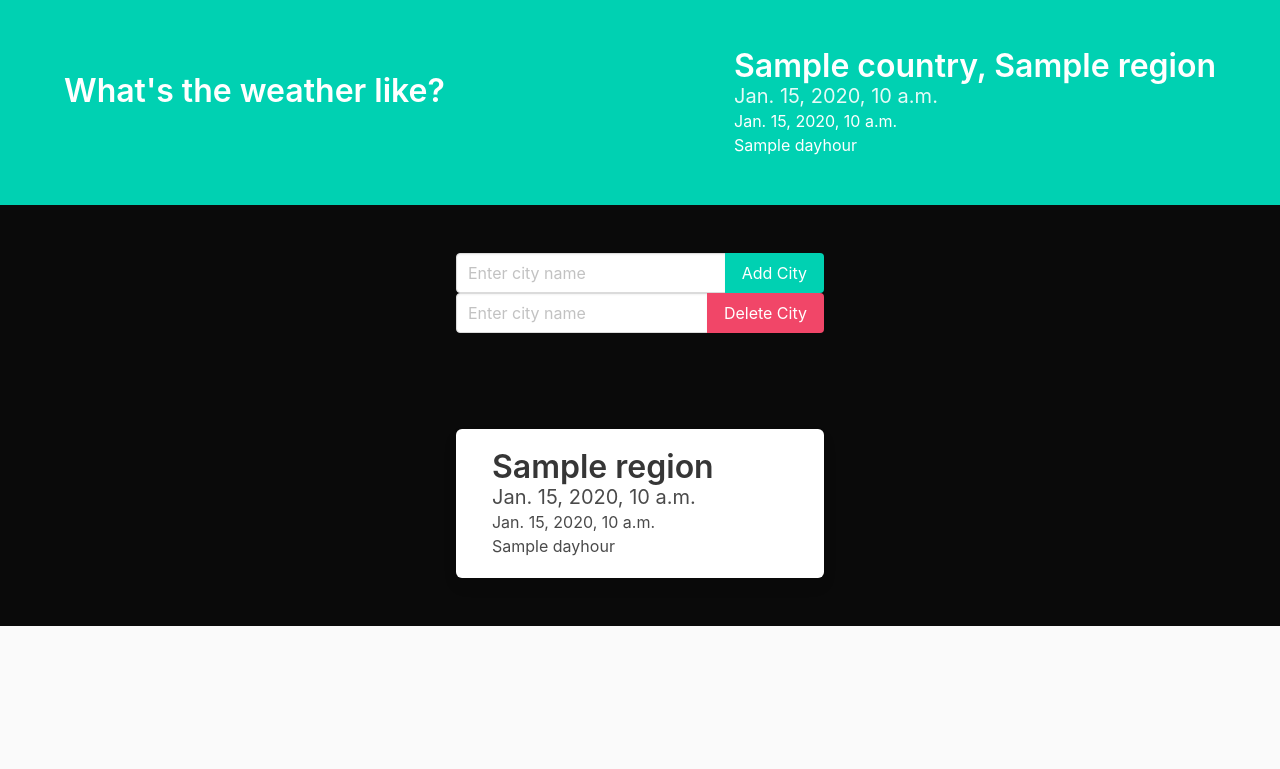
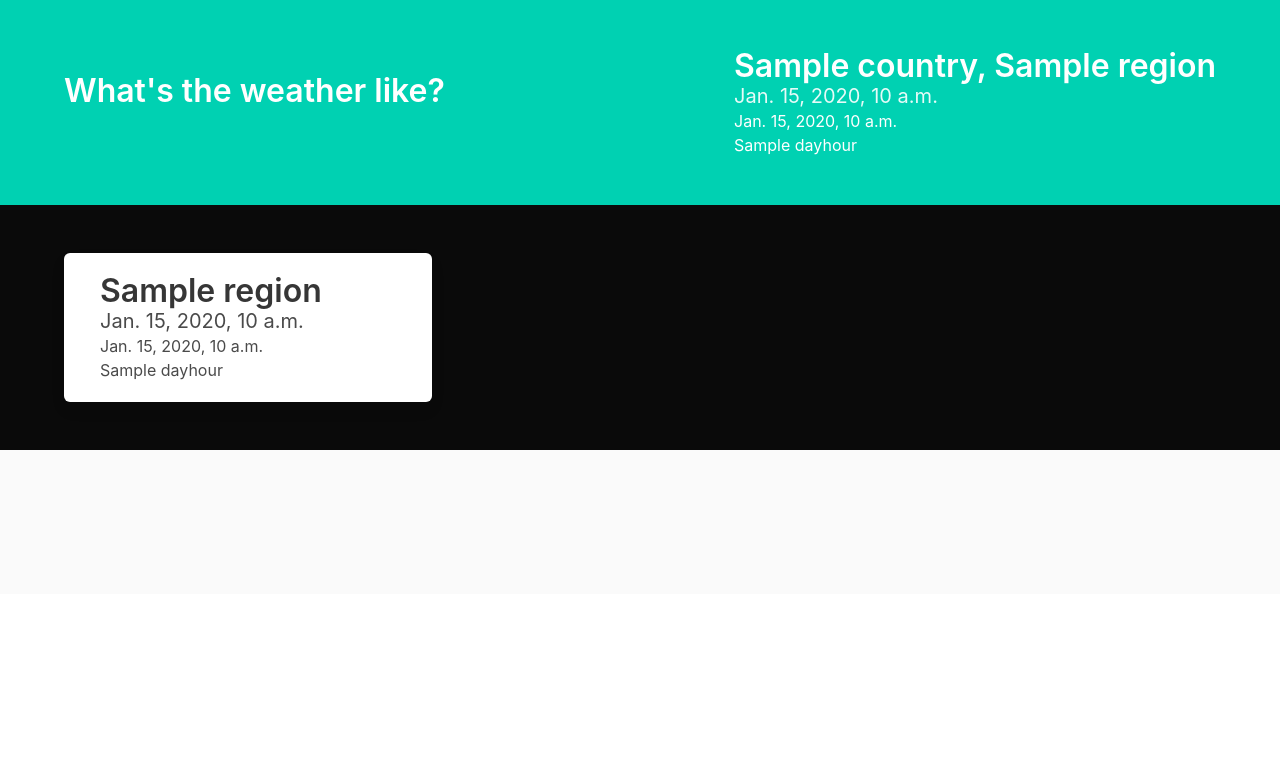
Before and after one commit to Didipaldidi/Weather-App-with-Django-Python, a Django app: template weatherApp/app/weather/templates/weather/index.html in a window 1280 px wide. Shown: the top 769 px of the page. Run offline with Django 4.2, Linux system fonts and the light colour scheme; the template is opened without the code that fills it: most values are stand-ins (such as "Sample title", 1, 10 or a date in 2020); some libraries are stand-ins or nearby versions.

Commit message:
make the city to be displayed in rows

```diff
--- a/weatherApp/app/weather/templates/weather/index.html
+++ b/weatherApp/app/weather/templates/weather/index.html
@@ -30,42 +30,9 @@
     </section>
     <section class="section has-background-black">
         <div class="container">
-            <div class="columns">
-                <div class="column is-offset-4 is-4">
-                    <!-- Add City Form -->
-                    <form method="POST" action="{% url 'add_city' %}">
-                        {% csrf_token %}
-                        <div class="field has-addons">
-                            <div class="control is-expanded">
-                                <input class="input" type="text" name="name" placeholder="Enter city name">
-                            </div>
-                            <div class="control">
-                                <button class="button is-primary is-fullwidth">Add City</button>
-                            </div>
-                        </div>
-                    </form>
-
-                    <!-- Delete City Form -->
-                    <form method="POST" action="{% url 'delete_city' %}">
-                        {% csrf_token %}
-                        <div class="field has-addons">
-                            <div class="control is-expanded">
-                                <input class="input" type="text" name="name" placeholder="Enter city name">
-                            </div>
-                            <div class="control">
-                                <button class="button is-danger is-fullwidth">Delete City</button>
-                            </div>
-                        </div>
-                    </form>
-                </div>
-            </div>
-        </div>
-    </section>
-    <section class="section has-background-black">
-        <div class="container">
-            <div class="columns">
-                <div class="column is-offset-4 is-4">
+            <div class="columns is-multiline">
                 {% for weather in ls_of_weather %}
+                <div class="column is-4">
                     <div class="box">
                         <article class="media">
                             <div class="media-left">
@@ -85,8 +52,8 @@
                             </div>
                         </article>
                     </div>
+                </div>
                 {% endfor %}
-                </div>
             </div>
         </div>
     </section>
```
Lines whose indentation alone changed are shown as unchanged.
